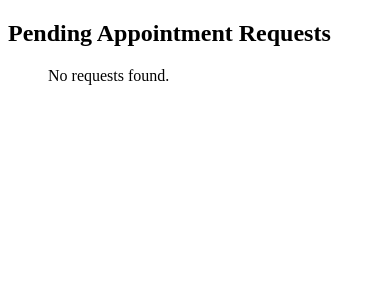
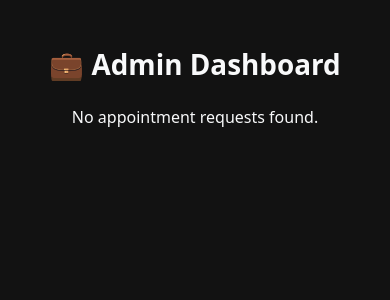
Before and after one commit to Wiles111/EH41, a Flask app: page /admin in a window 390 px wide. Shown: the top 300 px of the page. Run offline with Flask 3, Linux system fonts and the light colour scheme; the visitor is signed in with stand-in values (Sample User, id 1).

Commit message:
Update admin.html

```diff
--- a/templates/admin.html
+++ b/templates/admin.html
@@ -1,19 +1,45 @@
 <!DOCTYPE html>
-<html>
+<html lang="en">
 <head>
+    <meta charset="UTF-8">
     <title>Admin Dashboard</title>
+    <link href="https://cdn.jsdelivr.net/npm/bootstrap@5.3.3/dist/css/bootstrap.min.css" rel="stylesheet">
+    <style>
+        body {
+            background-color: #121212;
+            color: #f8f9fa;
+        }
+        .card {
+            background-color: #1f1f1f;
+            border-color: #2c2c2c;
+        }
+        .card-title {
+            color: #ff66cc;
+        }
+    </style>
 </head>
 <body>
-    <h2>Pending Appointment Requests</h2>
-    <ul>
-        {% for req in requests %}
-        <li>
-            {{ req.datetime }} - {{ req.name }} - {{ req.service }}
-            <br>Phone: {{ req.phone }} | Email: {{ req.email }}
-        </li>
+    <div class="container mt-5">
+        <h1 class="text-center fw-bold mb-4">💼 Admin Dashboard</h1>
+        {% if requests %}
+            <div class="row">
+                {% for req in requests %}
+                <div class="col-md-6 mb-4">
+                    <div class="card shadow-sm p-3">
+                        <h5 class="card-title">{{ req.name }}</h5>
+                        <p class="card-text">
+                            <strong>Service:</strong> {{ req.service }}<br>
+                            <strong>Date/Time:</strong> {{ req.datetime }}<br>
+                            <strong>Phone:</strong> {{ req.phone }}<br>
+                            <strong>Email:</strong> {{ req.email }}
+                        </p>
+                    </div>
+                </div>
+                {% endfor %}
+            </div>
         {% else %}
-        <p>No requests found.</p>
-        {% endfor %}
-    </ul>
+            <p class="text-center">No appointment requests found.</p>
+        {% endif %}
+    </div>
 </body>
 </html>
```
